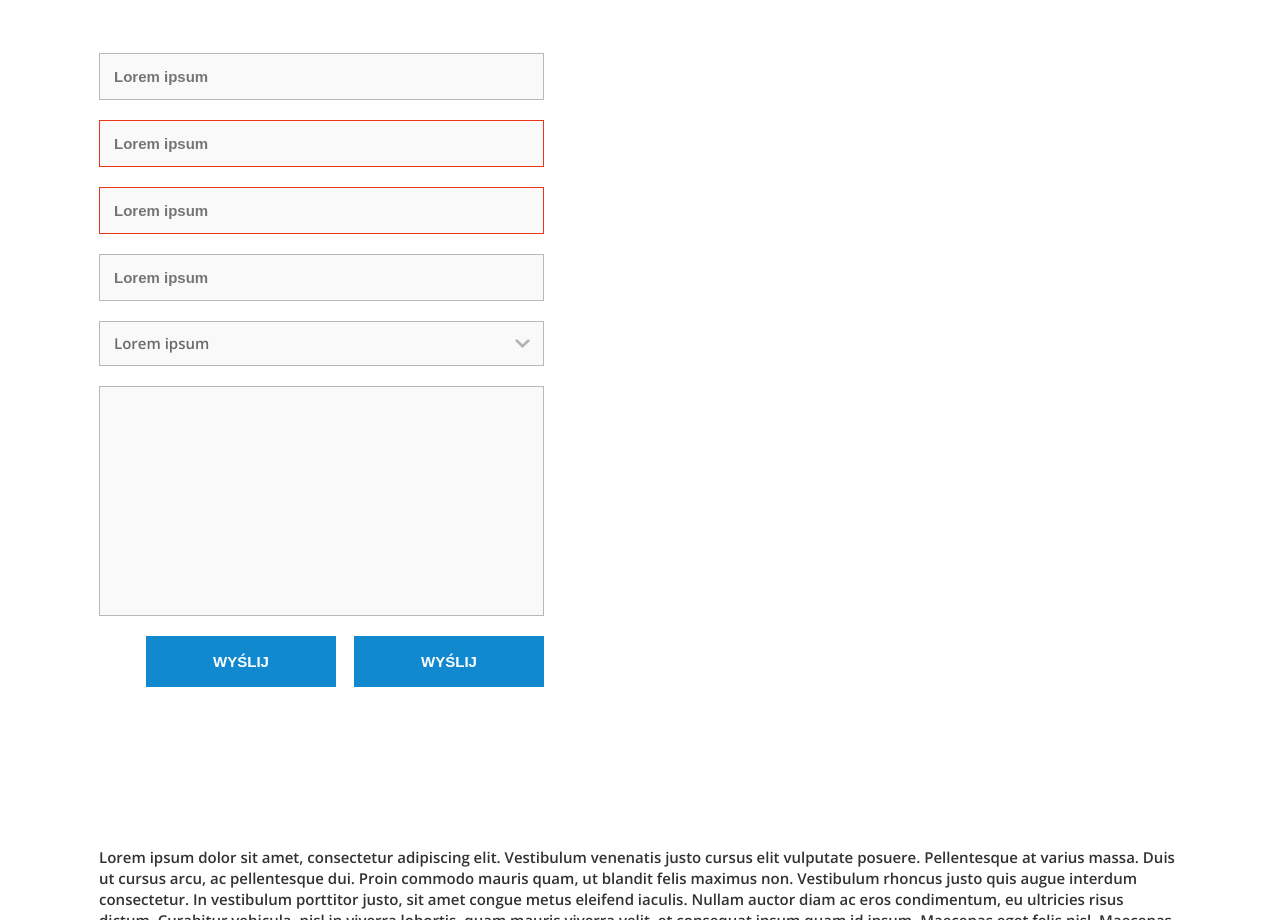
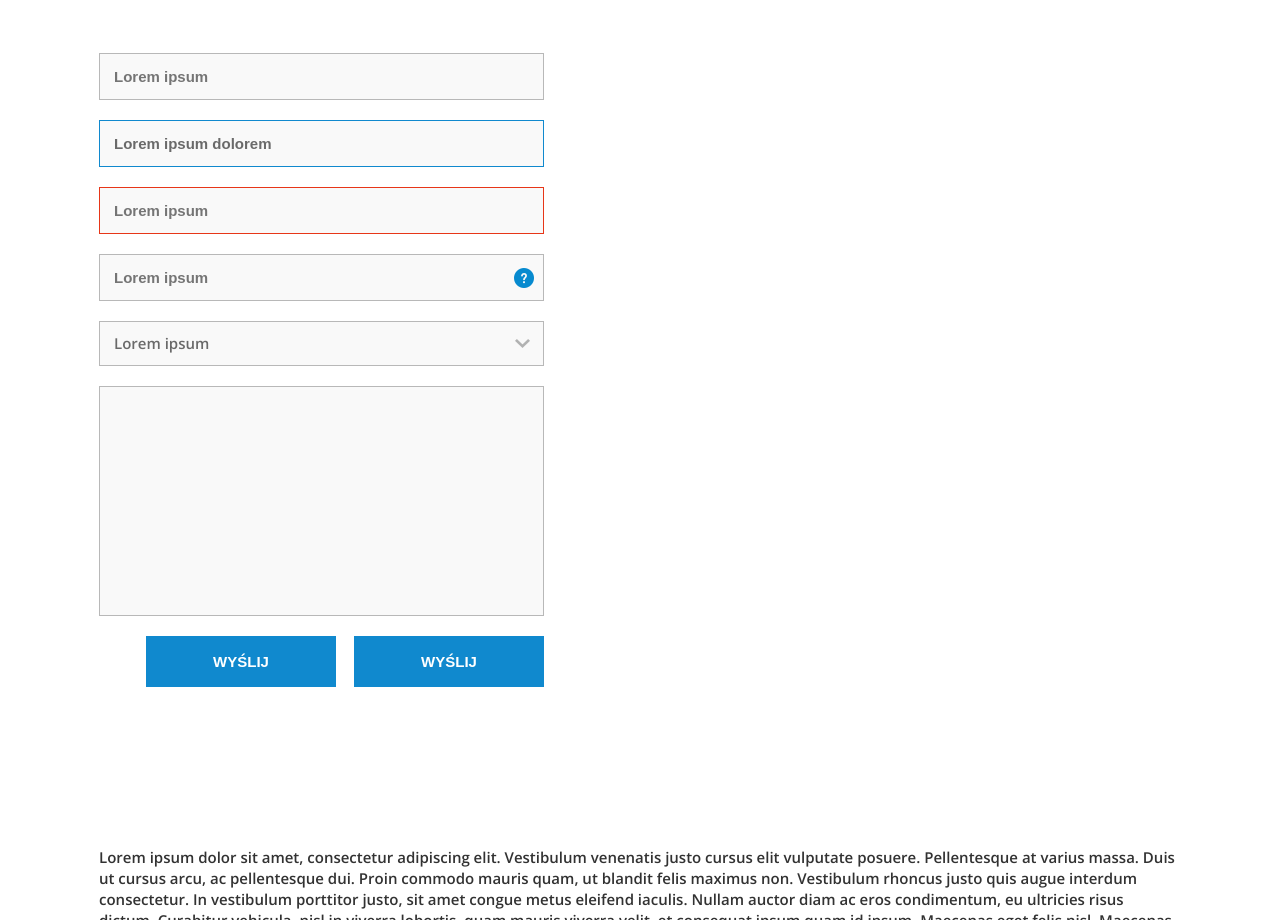
Before and after one commit to BaThor/zadanie, a plain HTML site: page index.html in a window 1280 px wide. Shown: the part 1920-2840 px from the top of the page. Drawn offline with nearby package versions, Linux system fonts and the light colour scheme.

Commit message:
Dodany tooltip

```diff
--- a/css/style.css
+++ b/css/style.css
@@ -2,7 +2,6 @@
    v2.0 | 20110126
    License: none (public domain)
 */
-
 html, body, div, span, applet, object, iframe,
 h1, h2, h3, h4, h5, h6, p, blockquote, pre,
 a, abbr, acronym, address, big, cite, code,
@@ -57,32 +56,27 @@ table {
     background: transparent;
 }
 /*-----------------------------------------------------*/
-/*-----------------------------------------------------*/
-/*-----------------------------------------------------*/
-/*-----------------------------------------------------*/
+/*--------------------HEADINGS-------------------------*/
+/*--------------------HEADINGS-------------------------*/
+/*--------------------HEADINGS-------------------------*/
 /*-----------------------------------------------------*/
 main {
     width: 1082px;
     margin: auto;
     background: #fff;
 }
-
 h1,h2,h3,h4 {
     font-weight: 800;
     color: #1089ce;
-
 }
-
 p{
     font-weight: 600;
     line-height: 1.4;
     color: #323232;
 }
-
 .blue_p{
     color: #1089ce;
 }
-
 .heading-one h1{
     font-size: 45px;
     margin: 82px 0px 20px 0px;
@@ -91,43 +85,34 @@ p{
     font-size: 18px;
     font-weight: 600;
 }
-
 .heading-two h1{
     font-size: 30px;
     margin: 72px 0px 20px 0px;
 }
-
 .heading-two p{
     font-size: 15px;
 }
-
 .heading-three h2{
     font-size: 24px;
     margin: 64px 0px 20px 0px;
 }
-
 .heading-three p{
     font-size: 15px;
 }
-
 .heading-four h3{
     font-size: 18px;
     margin: 61px 0px 18px 0px;
 }
-
 .heading-four p{
     font-size: 15px;
 }
-
 .heading-five h4{
     font-size: 15px;
     margin: 60px 0px 47px 0px;
 }
-
 .heading-five p{
     font-size: 15px;
 }
-
 
 /*------------------------------------------------------------------*/
 /*----------------------LINKS--LIST---------------------------------*/
@@ -149,16 +134,12 @@ p{
     color: #1089ce;
     text-decoration: none;
 }
-
 #linksList a:hover{
     text-decoration: underline;
-
 }
-
 #linksList a:visited{
     color: #92c4e0;
 }
-
 #linksList a:active{
     color: #1089ce;
 }
@@ -221,28 +202,23 @@ p{
 .tables{
     margin-top: 80px;
 }
-
 #loremTable{
     border: 1px solid #cccccc;
     width: 71%;
     font-weight: 600;
     font-size: 15px;
 }
-
 #loremTable th{
     background-color: #dbedf8;
     color: #1089ce;
     font-weight: 800;
 }
-
 #loremTable th:first-child{
     background-color: #bddef2;
 }
-
 #loremTable td,th {
     padding: 16px;
 }
-
 #loremTable td:nth-child(1){
     width: 23%;
 }
@@ -257,7 +233,6 @@ p{
 #loremTable tr td:first-child{
     background-color: #dbedf8;
 }
-
 #loremTable tr,td{
     border: none;
     border-bottom: 1px solid #cccccc;
@@ -273,7 +248,6 @@ p{
     width: 50%;
     display:block;
 }
-
 #radioButton{
     display:inline-block;
     width: 50%;
@@ -292,13 +266,11 @@ p{
     -ms-user-select: none;
     user-select: none;
 }
-
 .radiobtn input {
     position: absolute;
     opacity: 0;
     cursor: pointer;
 }
-
 .checkradio {
     position: absolute;
     top: 0;
@@ -306,24 +278,19 @@ p{
     height: 15px;
     width: 15px;
     border: 1px solid #cccccc;
-
 }
-
 .radiobtn input:checked ~ .checkradio {
     background-color: #f9f9f9;
     border: 1px solid #cccccc;
 }
-
 .checkradio:after {
     content: "";
     position: absolute;
     display: none;
 }
-
 .radiobtn input:checked ~ .checkradio:after {
     display: block;
 }
-
 .radiobtn .checkradio:after {
  	top: 4px;
 	left: 4px;
@@ -341,7 +308,7 @@ p{
     display:inline-block;
     width: 50%;
 }
-/* The container */
+/* container */
 .checkbtn {
     display: block;
     position: relative;
@@ -355,7 +322,6 @@ p{
     -ms-user-select: none;
     user-select: none;
 }
-
 /* Hide the browser's default checkbox */
 .checkbtn input {
     position: absolute;
@@ -364,7 +330,6 @@ p{
     height: 0;
     width: 0;
 }
-
 /* Create a custom checkbox */
 .checkmark {
     position: absolute;
@@ -375,21 +340,16 @@ p{
     background-color: #fff;
     border: 1px solid #cccccc;
 }
-
-
-
-/* Create the checkmark/indicator (hidden when not checked) */
+/* Create the checkmark/indicator */
 .checkmark:after {
     content: "";
     position: absolute;
     display: none;
 }
-
 /* Show the checkmark when checked */
 .checkbtn input:checked ~ .checkmark:after {
     display: block;
 }
-
 /* Style the checkmark/indicator */
 .checkbtn .checkmark:after {
   left: 7px;
@@ -401,8 +361,6 @@ p{
   -webkit-transform: rotate(45deg);
   transform: rotate(45deg);
 }
-
-
 
 /*------------------------------------------------------------------*/
 /*----------------------LOREM--FORM---------------------------------*/
@@ -427,20 +385,12 @@ p{
     font-weight: 600;
     font-size: 15px;
     color: #6a6a6a;
-}
-
-#contact input[type="text"],
-#contact input[type="email"],
-#contact input[type="tel"],
-#contact input[type="url"],
-#contact textarea {
     width: 100%;
     border: 1px solid #b8b8b8;
     background: #f9f9f9;
     margin: 20px 0 0;
     padding: 14px;
 }
-
 
 #contact textarea {
     height: 230px;
@@ -484,8 +434,132 @@ p{
     background-size: 20px;
 }
 
+.tooltip-right{
+    right:10px;
+    top:-33px;
+    float: right;
+}
 
-/* ===== Select Box ===== */
+/* Base styles for the element that has a tooltip */
+[data-tooltip],
+.tooltip {
+  position: relative;
+  cursor: pointer;
+}
+
+
+/**************************************/
+/******** Tooltip/Podpowiedz *********/
+/*************************************/
+[data-tooltip]:before,
+[data-tooltip]:after,
+.tooltip:before,
+.tooltip:after {
+  position: absolute;
+  visibility: hidden;
+  -ms-filter: "progid:DXImageTransform.Microsoft.Alpha(Opacity=0)";
+  filter: progid:DXImageTransform.Microsoft.Alpha(Opacity=0);
+  opacity: 0;
+  -webkit-transition:
+	  opacity 0.2s ease-in-out,
+		visibility 0.2s ease-in-out,
+		-webkit-transform 0.2s cubic-bezier(0.71, 1.7, 0.77, 1.24);
+	transition: opacity 0.2s ease-in-out,
+		visibility 0.2s ease-in-out,
+		-webkit-transform 0.2s cubic-bezier(0.71, 1.7, 0.77, 1.24);
+	transition: opacity 0.2s ease-in-out,
+		visibility 0.2s ease-in-out,
+		transform 0.2s cubic-bezier(0.71, 1.7, 0.77, 1.24);
+	transition:
+		opacity 0.2s ease-in-out,
+		visibility 0.2s ease-in-out,
+		transform 0.2s cubic-bezier(0.71, 1.7, 0.77, 1.24),
+		-webkit-transform 0.2s cubic-bezier(0.71, 1.7, 0.77, 1.24);
+  -webkit-transform: translate3d(0, 0, 0);
+  transform:         translate3d(0, 0, 0);
+  pointer-events: none;
+}
+
+/* Show the entire tooltip on hover and focus */
+[data-tooltip]:hover:before,
+[data-tooltip]:hover:after,
+[data-tooltip]:focus:before,
+[data-tooltip]:focus:after,
+.tooltip:hover:before,
+.tooltip:hover:after,
+.tooltip:focus:before,
+.tooltip:focus:after {
+  visibility: visible;
+  -ms-filter: "progid:DXImageTransform.Microsoft.Alpha(Opacity=100)";
+  filter: progid:DXImageTransform.Microsoft.Alpha(Opacity=100);
+  opacity: 1;
+}
+
+/* Base styles for the tooltip's directional arrow */
+.tooltip:before,
+[data-tooltip]:before {
+  z-index: 1001;
+  border: 6px solid transparent;
+  background: transparent;
+  content: "";
+}
+
+/* Base styles for the tooltip's content area */
+.tooltip:after,
+[data-tooltip]:after {
+    z-index: 1000;
+    padding: 10px;
+    width: 197px;
+    height: 80px;
+    background-color: #1089ce;
+    color: #fff;
+    font-weight: 600;
+    content: attr(data-tooltip);
+    font-size: 13px;
+    line-height: 1.4;
+    margin-left: 10px;
+}
+
+/* Directions */
+
+/* Right */
+.tooltip-right:before,
+.tooltip-right:after {
+  top: -100%;
+  left: 100%;
+}
+
+.tooltip-right:before {
+  margin-bottom: 0;
+  margin-left: -2px;
+  border-top-color: transparent;
+  border-right-color: #1089ce;
+}
+
+.tooltip-right:hover:before,
+.tooltip-right:hover:after,
+.tooltip-right:focus:before,
+.tooltip-right:focus:after {
+  -webkit-transform: translateX(12px);
+  transform:         translateX(12px);
+}
+
+/* Move directional arrows down a bit for left/right tooltips */
+.tooltip-left:before,
+.tooltip-right:before {
+  top: 3px;
+}
+
+/* Vertically center tooltip content for left/right tooltips */
+.tooltip-left:after,
+.tooltip-right:after {
+  margin-left: 10px;
+  margin-bottom: -16px;
+}
+
+/**********************************/
+/* ===== Select/Option Box ===== */
+/*********************************/
 .sel {
     font-size: 15px;
     display: inline-block;
@@ -493,7 +567,7 @@ p{
     position: relative;
     cursor: pointer;
     background: url(../dropdown.png) no-repeat 97% center;
-    margin: 20px 0 0;
+    margin: 0 0 0;
 }
 
 .sel__placeholder {
@@ -525,7 +599,6 @@ p{
 }
 
 .sel__box {
-    /*position: absolute;*/
     display: none;
     list-style-type: none;
     text-align: left;
@@ -614,22 +687,6 @@ p{
   }
 }
 
-
-
-
-
-
-
-
-
-
-
-
-
-
-
-
-
 /*------------------------------------------------------------------*/
 /*----------------------IMAGE--FLOW---------------------------------*/
 /*----------------------IMAGE--FLOW---------------------------------*/
--- a/index.html
+++ b/index.html
@@ -2,61 +2,11 @@
 <head>
     <link rel="stylesheet" type="text/css" href="css/style.css"/>
     <link href="https://fonts.googleapis.com/css?family=Open+Sans:400,600,800&amp;subset=latin-ext" rel="stylesheet">
-
-
-        <script>
-    /* ===== Logic for creating fake Select Boxes ===== */
-$('.sel').each(function() {
-  $(this).children('select').css('display', 'none');
-
-  var $current = $(this);
-
-  $(this).find('option').each(function(i) {
-    if (i == 0) {
-      $current.prepend($('<div>', {
-        class: $current.attr('class').replace(/sel/g, 'sel__box')
-      }));
-
-      var placeholder = $(this).text();
-      $current.prepend($('<span>', {
-        class: $current.attr('class').replace(/sel/g, 'sel__placeholder'),
-        text: placeholder,
-        'data-placeholder': placeholder
-      }));
-
-      return;
-    }
-
-    $current.children('div').append($('<span>', {
-      class: $current.attr('class').replace(/sel/g, 'sel__box__options'),
-      text: $(this).text()
-    }));
-  });
-});
-
-// Toggling the `.active` state on the `.sel`.
-$('.sel').click(function() {
-  $(this).toggleClass('active');
-});
-
-// Toggling the `.selected` state on the options.
-$('.sel__box__options').click(function() {
-  var txt = $(this).text();
-  var index = $(this).index();
-
-  $(this).siblings('.sel__box__options').removeClass('selected');
-  $(this).addClass('selected');
-
-  var $currentSel = $(this).closest('.sel');
-  $currentSel.children('.sel__placeholder').text(txt);
-  $currentSel.children('select').prop('selectedIndex', index + 1);
-});
-
-    </script>
-
+    <meta charset="utf-8">
 </head>
     <body>
         <main>
+
             <article class="headings">
                 <section class="heading-one">
                     <h1>H1. HEADING 1 N AGŁÓWEK STRONY</h1>
@@ -83,9 +33,9 @@ $('.sel__box__options').click(function() {
                 <section id="linksList">
                     <p>Linki</p>
                     <ul>
-                        <li><a href="1#">Donec placerat nisl magna, et faucibus arcu condimentum sed.</a></li>
-                        <li><a href="2#">Donec placerat nisl magna, et faucibus arcu condimentum sed.</a></li>
-                        <li><a href="3#">Donec placerat nisl magna, et faucibus arcu condimentum sed.</a></li>
+                        <li><a href="#01">Donec placerat nisl magna, et faucibus arcu condimentum sed.</a></li>
+                        <li><a href="#02">Donec placerat nisl magna, et faucibus arcu condimentum sed.</a></li>
+                        <li><a href="#03">Donec placerat nisl magna, et faucibus arcu condimentum sed.</a></li>
                     </ul>
                 </section>
 
@@ -113,6 +63,7 @@ $('.sel__box__options').click(function() {
                     </ol>
                 </section>
             </article>
+
             <article class="tables">
                 <table id="loremTable">
                     <tr>
@@ -142,6 +93,7 @@ $('.sel__box__options').click(function() {
                     </tr>
                 </table>
             </article>
+
             <article class="buttons">
                 <section id="radioButton">
                     <label class="radiobtn">Pozycja pierwsza
@@ -176,30 +128,26 @@ $('.sel__box__options').click(function() {
             <article class="forms">
                 <form id="contact" action="" method="post">
                     <input placeholder="Lorem ipsum" type="text">
+                    <input placeholder="Lorem ipsum" type="text" value="Lorem ipsum dolorem" required>
                     <input placeholder="Lorem ipsum" type="email" required>
-                    <input placeholder="Lorem ipsum" type="text" required>
-                    <input placeholder="Lorem ipsum" type="text">
-                      <div class="sel sel--black-panther">
+                    <input placeholder="Lorem ipsum" type="text" id="myInput">
+                    <a href="#" class="tooltip-right" data-tooltip="Lorem ipsum dolorem sit amet, consectetur adipiscing elit. Pellentesque laoreet pretium leo, eu aliquet."><img src="info.png"></a>
+                    <div class="sel sel--black-panther">
                       <select name="select-profession" id="select-profession">
                         <option value="" disabled>Lorem ipsum</option>
-                        <option value="gamer">Lorem ipsum dolorem</option>
-                        <option value="developer">Lorem ipsum dolorem</option>
-                        <option value="programmer">Lorem ipsum dolorem</option>
-                        <option value="designer">Lorem ipsum dolorem</option>
+                        <option value="lid1">Lorem ipsum dolorem</option>
+                        <option value="lid2">Lorem ipsum dolorem</option>
+                        <option value="lid3">Lorem ipsum dolorem</option>
+                        <option value="lid4">Lorem ipsum dolorem</option>
                       </select>
                     </div>
                     <textarea></textarea>
                     <div>
-                    <button name="submit" type="submit" id="contact-submit" data-submit="...Sending">WYŚLIJ</button>
-                    <button name="submit" type="submit" id="contact-submit" data-submit="...Sending">WYŚLIJ</button>
+                    <button name="submit" type="submit" id="contact-submit">WYŚLIJ</button>
+                    <button name="submit" type="submit" id="contact-submit">WYŚLIJ</button>
                     </div>
                 </form>
-
             </article>
-
-
-
-
 
             <article class="imageFlow">
                 <section>
@@ -207,18 +155,17 @@ $('.sel__box__options').click(function() {
                 </section>
                 <section class="textFlow">
                     <figure><img src="image.jpg"></figure>
-                    <div><p>Lorem ipsum dolor sit amet, consectetur adipiscing elit. Vestibulum venenatis justo cursus elit vulputate posuere. Pellentesque at varius massa. Duis ut cursus arcu, ac pellentesque dui. Proin commodo mauris quam, ut blandit felis maximus non.</p>
+                    <div><p>Lorem ipsum dolor sit amet, consectetur adipiscing elit. Vestibulum venenatis justo cursus elit vulputate posuere. Pellentesque at      varius massa. Duis ut cursus arcu, ac pellentesque dui. Proin commodo mauris quam, ut blandit felis maximus non.</p>
                         <p>Vestibulum rhoncus justo quis augue interdum consectetur. In vestibulum porttitor justo, sit amet congue metus eleifend iaculis. Nullam auctor diam ac eros condimentum, eu ultricies risus dictum. Curabitur vehicula, nisl in viverra lobortis, quam mauris viverra velit, et consequat ipsum quam id ipsum. Maecenas eget felis nisl. Maecenas felis enim, finibus sit amet sem eget, malesuada faucibus ipsum. </p>
                     </div>
                 </section>
-
                 <section>
                     <p style="float: left">Lorem ipsum dolor sit amet, consectetur adipiscing elit. Vestibulum venenatis justo cursus elit vulputate posuere. Pellentesque at varius massa. Duis ut cursus arcu, ac pellentesque dui. Proin commodo mauris quam, ut blandit felis maximus non. Vestibulum rhoncus justo quis augue interdum consectetur. In vestibulum porttitor justo, sit amet congue metus eleifend iaculis. Nullam auctor diam ac eros condimentum, eu ultricies risus dictum. Curabitur vehicula, nisl in viverra lobortis, quam mauris viverra velit, et consequat ipsum quam id ipsum. Maecenas eget felis nisl. Maecenas felis enim, finibus sit amet sem eget, malesuada faucibus ipsum. </p>
                 </section>
             </article>
+
         </main>
-    <script src='https://cdnjs.cloudflare.com/ajax/libs/jquery/3.1.0/jquery.min.js'></script>
-    <script src="js/index.js"></script>
-
+        <script src='https://cdnjs.cloudflare.com/ajax/libs/jquery/3.1.0/jquery.min.js'></script>
+        <script src="js/index.js"></script>
     </body>
 </html>
```
Also changed, not shown: info.png (added). Lines whose indentation alone changed are shown as unchanged.
